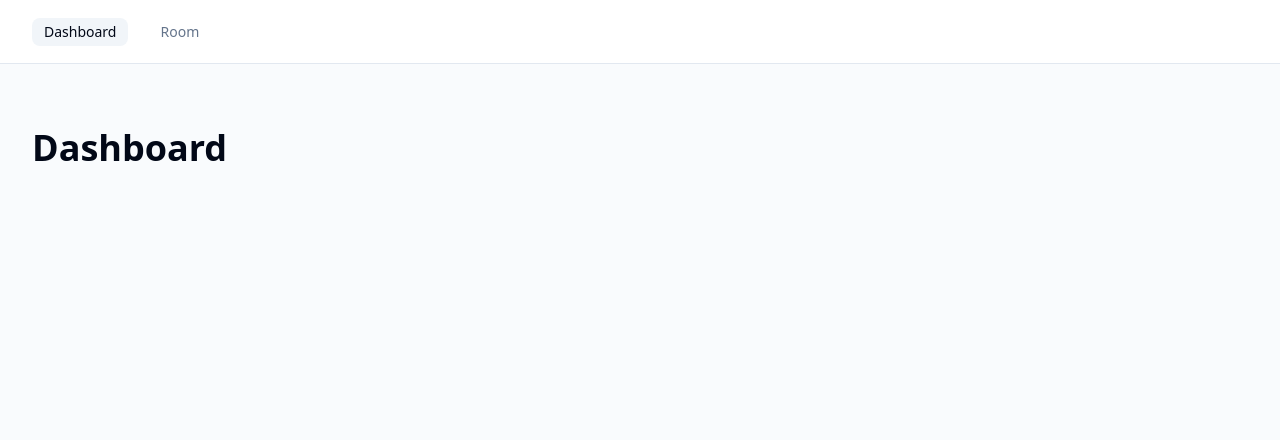
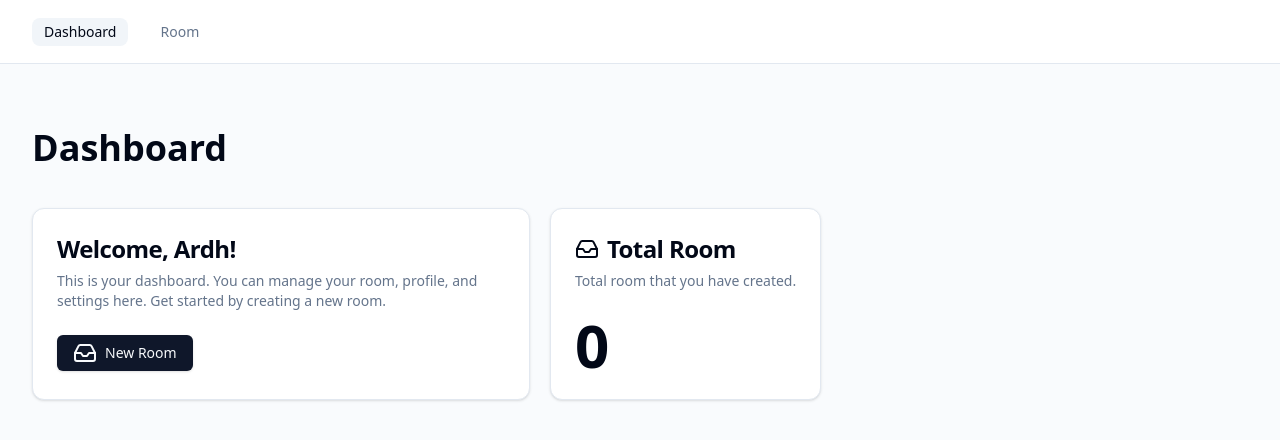
Before and after one commit to ardhptr21/hitmeup, a Next.js app: page /panel in a window 1280 px wide. Shown: the top 440 px of the page. Built offline with nearby package versions, Linux system fonts and the light colour scheme.

Commit message:
feat: template content dashboard

```diff
--- a/src/app/panel/page.tsx
+++ b/src/app/panel/page.tsx
@@ -1,4 +1,14 @@
 import PanelTitle from "@/components/atoms/typography/PanelTitle";
+import { Button } from "@/components/ui/button";
+import {
+  Card,
+  CardContent,
+  CardDescription,
+  CardFooter,
+  CardHeader,
+  CardTitle,
+} from "@/components/ui/card";
+import { Inbox } from "lucide-react";
 
 export default function Panel() {
   return (
@@ -6,6 +16,35 @@
       <section className="container">
         <PanelTitle>Dashboard</PanelTitle>
       </section>
+      <section className="container flex flex-col gap-5 my-10 md:flex-row">
+        <Card className="max-w-xl">
+          <CardHeader>
+            <CardTitle className="text-2xl">Welcome, Ardh!</CardTitle>
+            <CardDescription className="max-w-md">
+              This is your dashboard. You can manage your room, profile, and
+              settings here. Get started by creating a new room.
+            </CardDescription>
+          </CardHeader>
+          <CardFooter>
+            <Button className="gap-2">
+              <Inbox /> New Room
+            </Button>
+          </CardFooter>
+        </Card>
+        <Card className="max-w-xl">
+          <CardHeader>
+            <CardTitle className="inline-flex items-center gap-2 text-2xl">
+              <Inbox /> Total Room
+            </CardTitle>
+            <CardDescription className="max-w-md">
+              Total room that you have created.
+            </CardDescription>
+          </CardHeader>
+          <CardContent>
+            <h3 className="text-6xl font-bold">0</h3>
+          </CardContent>
+        </Card>
+      </section>
     </>
   );
 }
--- /dev/null
+++ b/src/app/panel/room/page.tsx
@@ -0,0 +1,9 @@
+import PanelTitle from "@/components/atoms/typography/PanelTitle";
+
+export default function Room() {
+  return (
+    <section className="container">
+      <PanelTitle>Room</PanelTitle>
+    </section>
+  );
+}
--- /dev/null
+++ b/src/components/ui/card.tsx
@@ -0,0 +1,76 @@
+import * as React from "react"
+
+import { cn } from "@/lib/utils"
+
+const Card = React.forwardRef<
+  HTMLDivElement,
+  React.HTMLAttributes<HTMLDivElement>
+>(({ className, ...props }, ref) => (
+  <div
+    ref={ref}
+    className={cn(
+      "rounded-xl border bg-card text-card-foreground shadow",
+      className
+    )}
+    {...props}
+  />
+))
+Card.displayName = "Card"
+
+const CardHeader = React.forwardRef<
+  HTMLDivElement,
+  React.HTMLAttributes<HTMLDivElement>
+>(({ className, ...props }, ref) => (
+  <div
+    ref={ref}
+    className={cn("flex flex-col space-y-1.5 p-6", className)}
+    {...props}
+  />
+))
+CardHeader.displayName = "CardHeader"
+
+const CardTitle = React.forwardRef<
+  HTMLParagraphElement,
+  React.HTMLAttributes<HTMLHeadingElement>
+>(({ className, ...props }, ref) => (
+  <h3
+    ref={ref}
+    className={cn("font-semibold leading-none tracking-tight", className)}
+    {...props}
+  />
+))
+CardTitle.displayName = "CardTitle"
+
+const CardDescription = React.forwardRef<
+  HTMLParagraphElement,
+  React.HTMLAttributes<HTMLParagraphElement>
+>(({ className, ...props }, ref) => (
+  <p
+    ref={ref}
+    className={cn("text-sm text-muted-foreground", className)}
+    {...props}
+  />
+))
+CardDescription.displayName = "CardDescription"
+
+const CardContent = React.forwardRef<
+  HTMLDivElement,
+  React.HTMLAttributes<HTMLDivElement>
+>(({ className, ...props }, ref) => (
+  <div ref={ref} className={cn("p-6 pt-0", className)} {...props} />
+))
+CardContent.displayName = "CardContent"
+
+const CardFooter = React.forwardRef<
+  HTMLDivElement,
+  React.HTMLAttributes<HTMLDivElement>
+>(({ className, ...props }, ref) => (
+  <div
+    ref={ref}
+    className={cn("flex items-center p-6 pt-0", className)}
+    {...props}
+  />
+))
+CardFooter.displayName = "CardFooter"
+
+export { Card, CardHeader, CardFooter, CardTitle, CardDescription, CardContent }
```
